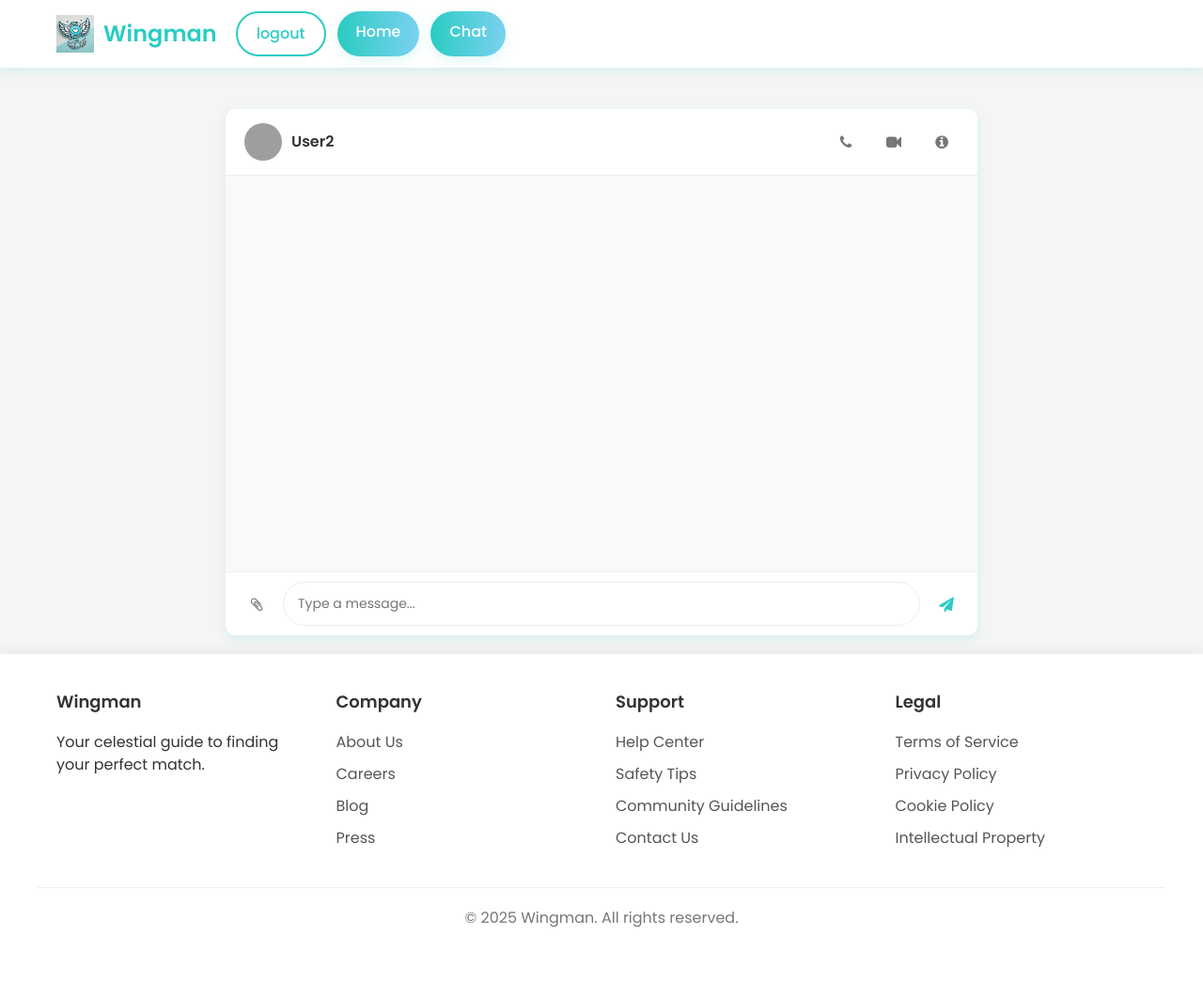
After one commit to AsimovNo9/wingman, a Flask app: page /chat in a window 1280 px wide. The commit adds this page. Shown: the whole page at 94% size. Run offline with Flask 3, Linux system fonts and the light colour scheme; the visitor is signed in with stand-in values (Sample User, id 1); some libraries are stand-ins or nearby versions; grey boxes are pictures that could not be loaded.

Commit message:
Added chat page and some beginning functionality

```diff
--- a/src/__init__.py
+++ b/src/__init__.py
@@ -1,10 +1,12 @@
 from flask import Flask
 from flask_sqlalchemy import SQLAlchemy
 from flask_login import LoginManager
+from flask_socketio import SocketIO
 from os import path
 
 db = SQLAlchemy()
 DB_NAME = "database.db"
+socketio = SocketIO()
 
 
 def create_app():
@@ -12,12 +14,15 @@ def create_app():
     app.config['SECRET_KEY'] = 'flabbergastedattheeffontry'
     app.config['SQLALCHEMY_DATABASE_URI'] = f'sqlite:///{DB_NAME}'
     db.init_app(app)
+    socketio.init_app(app)
 
     from .views import views
     from .auth import auth
+    from .chat import chat
 
     app.register_blueprint(views, url_prefix="/")
     app.register_blueprint(auth, url_prefix="/")
+    app.register_blueprint(chat, url_prefix="/")
 
     from .models import Note, User
 
--- /dev/null
+++ b/src/chat.py
@@ -0,0 +1,35 @@
+from flask import Blueprint, render_template
+from flask_socketio import emit, join_room, leave_room
+from flask_login import current_user, login_required
+from . import socketio
+
+chat = Blueprint("chat", __name__)
+
+
+@chat.route("/chat", methods=['GET', 'POST'])
+@login_required
+def start_chat():
+    return render_template("chat.html", user=current_user)
+
+
+@socketio.on("join")
+def handle_join(data):
+    room = data["room"]
+    join_room(room)
+    emit("message", {"user": "System",
+                     "msg": f"{current_user.firstName} joined"}, room=room)
+
+
+@socketio.on("message")
+def handle_message(data):
+    room = data["room"]
+    msg = data["msg"]
+    emit("message", {"user": current_user.firstName, "msg": msg}, room=room)
+
+
+@socketio.on("leave")
+def handle_leave(data):
+    room = data["room"]
+    leave_room(room)
+    emit("message", {"user": "System",
+         "msg": f"{current_user.firstName} left."}, room=room)
--- a/src/static/css/style.css
+++ b/src/static/css/style.css
@@ -381,3 +381,173 @@ footer {
         align-items: center;
     }
 }
+
+/* Chat Styles - Add this to your style.css file */
+.chat-container {
+    max-width: 800px;
+    margin: 20px auto;
+    background-color: white;
+    border-radius: 10px;
+    box-shadow: var(--shadow);
+    display: flex;
+    flex-direction: column;
+    height: 70vh;
+}
+
+.chat-header {
+    display: flex;
+    justify-content: space-between;
+    align-items: center;
+    padding: 15px 20px;
+    border-bottom: 1px solid #eee;
+}
+
+.chat-user-info {
+    display: flex;
+    align-items: center;
+    gap: 10px;
+}
+
+.chat-avatar img {
+    width: 40px;
+    height: 40px;
+    border-radius: 50%;
+    object-fit: cover;
+}
+
+.chat-user-name {
+    font-weight: 600;
+    color: var(--text-dark);
+}
+
+.chat-actions {
+    display: flex;
+    gap: 15px;
+}
+
+.btn-icon {
+    background: none;
+    border: none;
+    color: #777;
+    font-size: 16px;
+    cursor: pointer;
+    width: 36px;
+    height: 36px;
+    border-radius: 50%;
+    display: flex;
+    align-items: center;
+    justify-content: center;
+    transition: all 0.3s;
+}
+
+.btn-icon:hover {
+    background-color: #f5f5f5;
+    color: var(--primary);
+}
+
+.chat-messages {
+    flex: 1;
+    padding: 20px;
+    overflow-y: auto;
+    display: flex;
+    flex-direction: column;
+    gap: 10px;
+    background-color: #f9f9f9;
+}
+
+.message-wrapper {
+    display: flex;
+    flex-direction: column;
+    max-width: 70%;
+}
+
+.message-self {
+    align-self: flex-end;
+}
+
+.message-other {
+    align-self: flex-start;
+}
+
+.message-user {
+    font-size: 12px;
+    color: #777;
+    margin-bottom: 2px;
+    margin-left: 10px;
+}
+
+.message-content {
+    padding: 10px 15px;
+    border-radius: 18px;
+    word-break: break-word;
+}
+
+.message-self .message-content {
+    background: linear-gradient(to right, var(--gradient-start), var(--gradient-end));
+    color: white;
+    border-bottom-right-radius: 5px;
+}
+
+.message-other .message-content {
+    background-color: white;
+    color: var(--text-dark);
+    border-bottom-left-radius: 5px;
+    box-shadow: 0 1px 2px rgba(0,0,0,0.1);
+}
+
+.message-system {
+    align-self: center;
+    max-width: 80%;
+    text-align: center;
+}
+
+.message-system-content {
+    background-color: #eee;
+    color: #777;
+    padding: 5px 10px;
+    border-radius: 50px;
+    font-size: 12px;
+}
+
+.chat-input-container {
+    display: flex;
+    align-items: center;
+    padding: 10px 15px;
+    border-top: 1px solid #eee;
+    gap: 10px;
+}
+
+.chat-input {
+    flex: 1;
+    padding: 12px 15px;
+    border: 1px solid #eee;
+    border-radius: 24px;
+    font-size: 14px;
+    transition: all 0.3s;
+}
+
+.chat-input:focus {
+    outline: none;
+    border-color: var(--primary-light);
+}
+
+.send-btn {
+    color: var(--primary);
+}
+
+.send-btn:hover {
+    background-color: var(--primary-light);
+}
+
+/* Responsive adjustments */
+@media (max-width: 768px) {
+    .chat-container {
+        height: calc(100vh - 200px);
+        margin: 10px;
+        border-radius: 8px;
+    }
+
+    .message-wrapper {
+        max-width: 85%;
+    }
+}
--- /dev/null
+++ b/src/static/js/chat.js
@@ -0,0 +1,69 @@
+const socket = io();
+const room = "user1-user2"; // Define room based on users
+
+const db = new Dexie("ChatDB");
+db.version(1).stores({ messages: "++id, room, user, msg" });
+
+function saveMessage(room, user, msg) {
+    db.messages.add({ room, user, msg, timestamp: new Date() });
+}
+
+function loadMessages(room) {
+    db.messages.where("room").equals(room).toArray().then(messages => {
+        messages.forEach(m => displayMessage(m.user, m.msg));
+    });
+}
+
+function displayMessage(user, msg) {
+    let chatBox = document.getElementById("chat-box");
+    let messageDiv = document.createElement("div");
+    let messageContent = document.createElement("div");
+
+    messageDiv.className = `message-wrapper ${user === "Me" ? "message-self" : "message-other"}`;
+    messageContent.className = "message-content";
+    messageContent.innerText = msg;
+
+    if (user !== "Me" && user !== "System") {
+        let userLabel = document.createElement("div");
+        userLabel.className = "message-user";
+        userLabel.innerText = user;
+        messageDiv.appendChild(userLabel);
+    }
+
+    messageDiv.appendChild(messageContent);
+
+    if (user === "System") {
+        messageDiv.className = "message-system";
+        messageContent.className = "message-system-content";
+    }
+
+    chatBox.appendChild(messageDiv);
+    chatBox.scrollTop = chatBox.scrollHeight;
+}
+
+
+socket.emit("join", { room });
+
+socket.on("message", (data) => {
+    displayMessage(data.user, data.msg);
+    saveMessage(room, data.user, data.msg);
+});
+
+function sendMessage() {
+    let msgInput = document.getElementById("msg");
+    let msg = msgInput.value.trim();
+    if(msg){
+        socket.emit("message",{room, msg});
+        displayMessage("Me", msg);
+        saveMessage(room, "Me", msg);
+        msgInput.value="";
+    }
+}
+
+document.getElementById("msg").addEventListener("keypress", function(event) {
+    if (event.key === "Enter") {
+        sendMessage();
+    }
+});
+
+loadMessages(room)
--- a/src/templates/base.html
+++ b/src/templates/base.html
@@ -30,15 +30,19 @@
                     <img src="../static/images/Wingman1.ico" alt="Wingman Logo">
                     <span class="logo-text">Wingman</span>
                     <div class="nav-links">
+                        {% if user.is_authenticated %}
+                        {% else %}
                         <a href="#" class="nav-link">Home</a>
                         <a href="#" class="nav-link">Features</a>
                         <a href="#" class="nav-link">How It Works</a>
                         <a href="#" class="nav-link">Testimonials</a>
+                        {% endif %}
                     </div>
                     <div class="nav-buttons">
                             {% if user.is_authenticated %}
                             <a href="/logout" class="btn btn-outline">logout</a>
-                            <a href="/home" class="btn btn-primary">Home</a>
+                            <a href="/" class="btn btn-primary">Home</a>
+                            <a href="/chat" class="btn btn-primary">Chat</a>
                             {% else %}
                             <a href="/login" class="btn btn-outline">Login</a>
                             <a href="/sign-up" class="btn btn-primary">Sign Up</a>
--- /dev/null
+++ b/src/templates/chat.html
@@ -0,0 +1,35 @@
+{% extends "base.html" %}
+{% block title %}Chat{% endblock %}
+
+{% block content %}
+<br/>
+
+<div class="chat-container">
+    <div class="chat-header">
+        <div class="chat-user-info">
+            <div class="chat-avatar">
+                <img src="/api/placeholder/40/40" alt="Profile" />
+            </div>
+            <div class="chat-user-name">User2</div>
+        </div>
+        <div class="chat-actions">
+            <button class="btn-icon"><i class="fa fa-phone"></i></button>
+            <button class="btn-icon"><i class="fa fa-video-camera"></i></button>
+            <button class="btn-icon"><i class="fa fa-info-circle"></i></button>
+        </div>
+    </div>
+
+    <div id="chat-box" class="chat-messages"></div>
+
+    <div class="chat-input-container">
+        <button class="btn-icon"><i class="fa fa-paperclip"></i></button>
+        <input type="text" id="msg" class="chat-input" placeholder="Type a message..." />
+        <button class="btn-icon send-btn" onclick="sendMessage()"><i class="fa fa-paper-plane"></i></button>
+    </div>
+</div>
+
+<script src="https://unpkg.com/dexie/dist/dexie.js"></script>
+<script src="https://cdnjs.cloudflare.com/ajax/libs/socket.io/4.5.0/socket.io.js"></script>
+<script src="../static/js/chat.js"></script>
+
+{% endblock %}
--- a/src/templates/home.html
+++ b/src/templates/home.html
@@ -2,6 +2,7 @@
 {% block title %}Wingman{% endblock %}
 
 {% block content %}
+<br/>
 
 <h1 align="center">Notes</h1>
 <ul class="list-group list-group-flush" id="notes">
--- a/src/views.py
+++ b/src/views.py
@@ -5,7 +5,7 @@ from flask_login import login_required, current_user
 views = Blueprint("views", __name__)
 
 
-@views.route('/home')
+@views.route('/')
 @login_required
 def home():
     return render_template("home.html", user=current_user)
```
